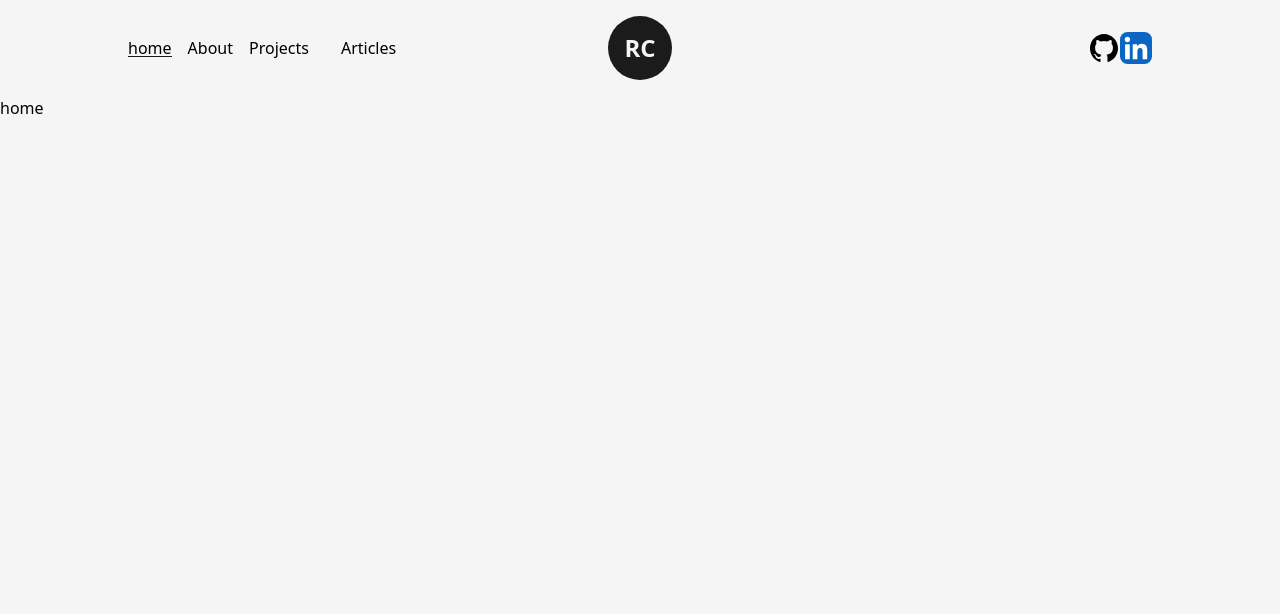
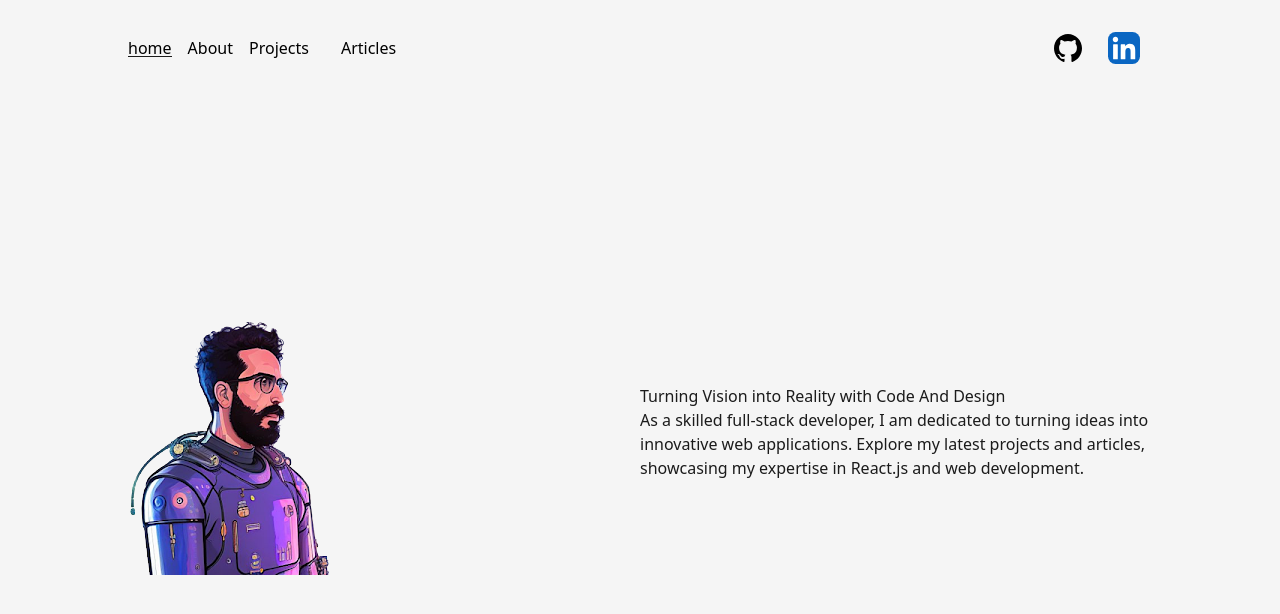
Before and after one commit to rodrigocamargo854/Next.js-Developer-Portfolio-Starter-Code, a Next.js app: page / in a window 1280 px wide. Shown: the top 614 px of the page. Built offline with nearby package versions, Linux system fonts and the light colour scheme.

Commit message:
progile pic added

```diff
--- /dev/null
+++ b/src/components/Layout.js
@@ -0,0 +1,11 @@
+import React from "react";
+
+export const Layout = ({ children, className = "" }) => {
+  return (
+    <div
+      className={`w-full h-full inline-block  z-0 bg-light p-32 ${className}`}
+    >
+      {children}
+    </div>
+  );
+};
--- a/src/components/NavBar.js
+++ b/src/components/NavBar.js
@@ -38,28 +38,24 @@
       </nav>
       <nav className="flex items-center justify-center flex-wrap">
         <motion.a
-                className='w-8 h-8'
-
+          whileHover={{y:-2}}
+          className="w-8 h-8 mx-3"
           href="https://modernthreejs-iqgk-7czyso6db-rodrigocamargo854.vercel.app/"
           target="_blank"
-          whileHover={{ y: -2 }}
+          whileTap={{ scale: 0.9 }}
         >
-          <GithubIcon  />
+          <GithubIcon />
         </motion.a>
         <motion.a
-        className='w-8 h-8'
-
+          className="w-8 h-8 mx-3"
           href="https://"
           target="_blank"
-          whileHover={{ y: -2 }}
+          whileHover={{y:-2}}
+          whileTap={{ scale: 0.9 }}
         >
-          <LinkedInIcon className="w-16 h-16" />
+          <LinkedInIcon  />
         </motion.a>
       </nav>
-
-      <div className="absolute left-[50%] top-2 translate-x-[-50%]">
-        <Logo />
-      </div>
     </header>
   );
 };
--- a/src/pages/index.js
+++ b/src/pages/index.js
@@ -1,9 +1,9 @@
-import Head from 'next/head'
-import Image from 'next/image'
-import { Inter } from 'next/font/google'
-import styles from '@/styles/Home.module.css'
-
-const inter = Inter({ subsets: ['latin'] })
+import Head from "next/head";
+import Image from "next/image";
+import { Inter } from "next/font/google";
+import { Layout } from "@/components/Layout";
+import profilePic from "../../public/images/profile/me-developr.png";
+const inter = Inter({ subsets: ["latin"] });
 
 export default function Home() {
   return (
@@ -11,11 +11,29 @@
       <Head>
         <title>Create Next App</title>
         <meta name='description" content="Generated by create next app' />
-
       </Head>
-      <main >
-        home
+      <main className="flex items-center text-dark w-full min-h-screen">
+        <Layout className="pt-0">
+          <div className="flex items-center justify-between w-full">
+            <div className="w-1/2">
+              <Image
+                src={profilePic}
+                alt="me"
+                className="w-50 h-50 transform scale-x-[-1]"
+              />
+            </div>
+            <div className="w-1/2">
+              <h1>Turning Vision into Reality with Code And Design</h1>
+              <p>
+                As a skilled full-stack developer, I am dedicated to turning
+                ideas into innovative web applications. Explore my latest
+                projects and articles, showcasing my expertise in React.js and
+                web development.
+              </p>
+            </div>
+          </div>
+        </Layout>
       </main>
     </>
-  )
+  );
 }
```
Also changed, not shown: public/images/profile/me-developr.png (added).
